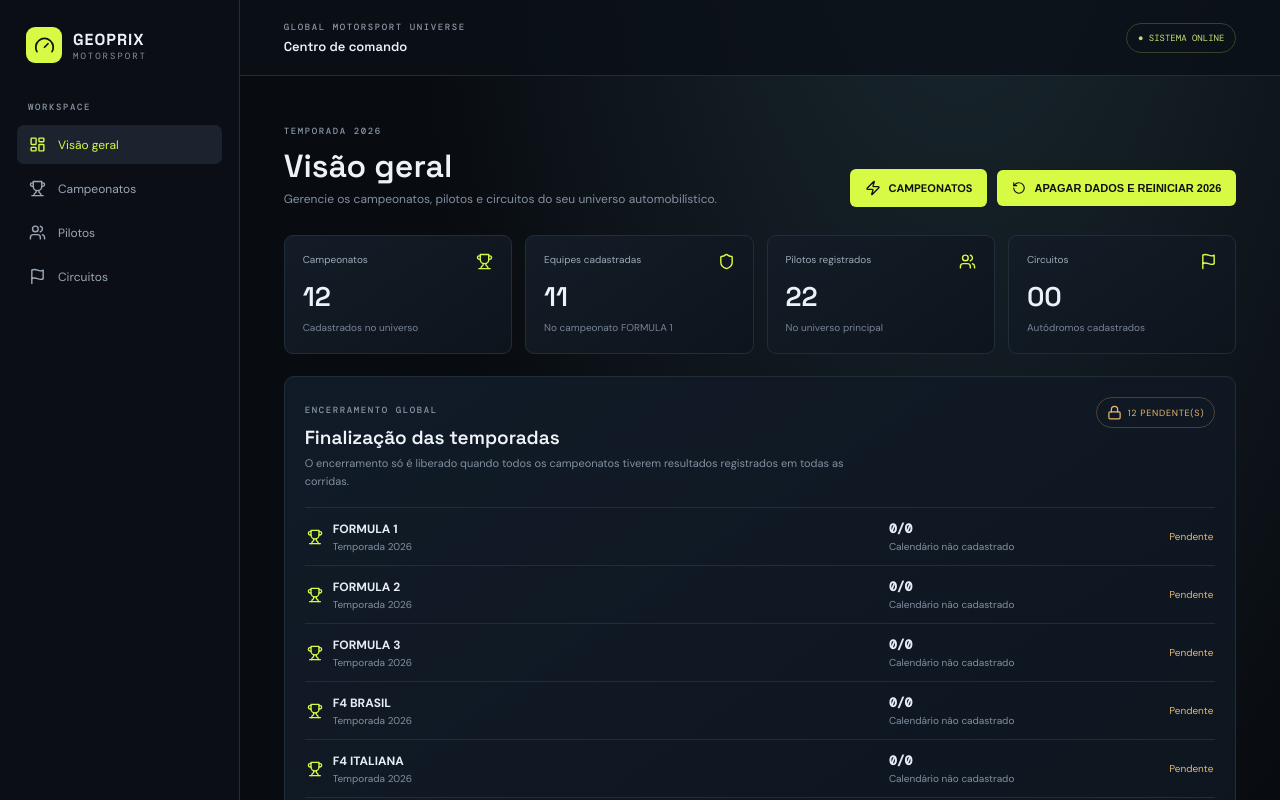
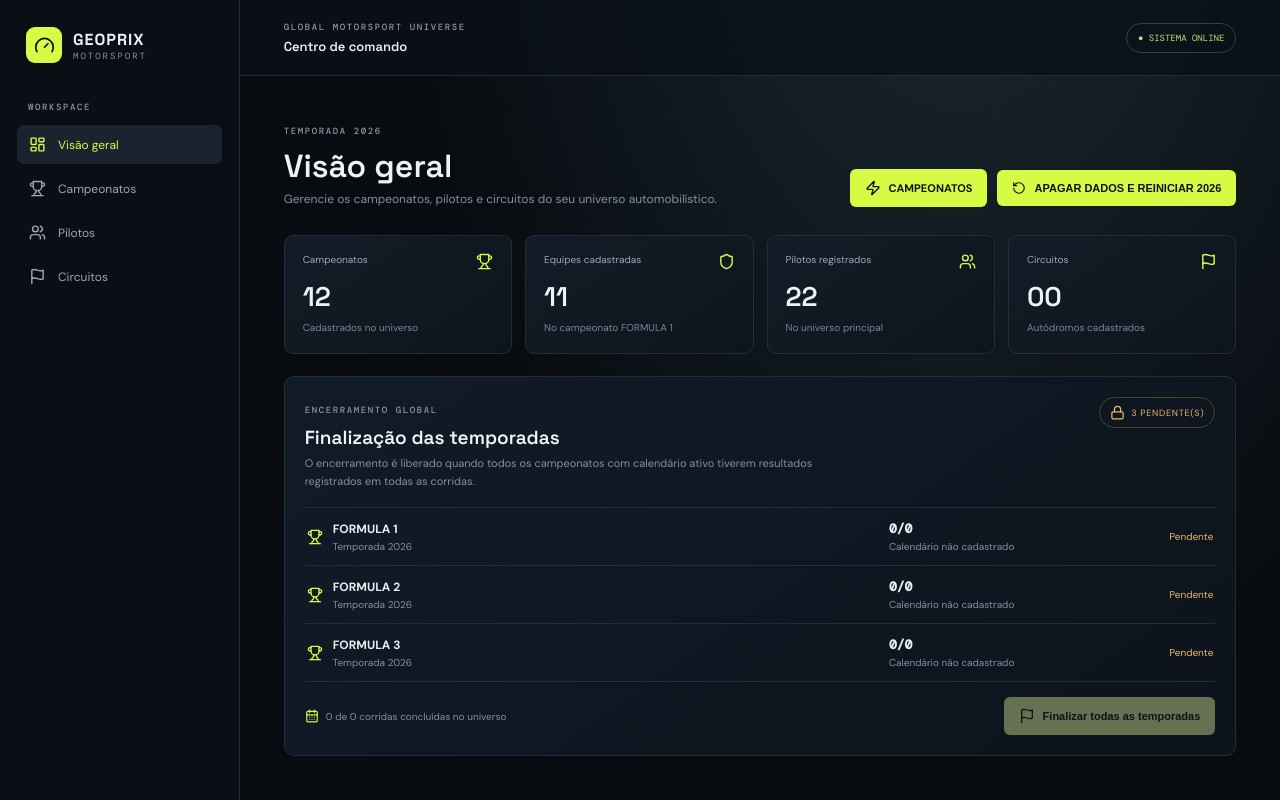
Before and after one commit to geoprix0-coder/geoprix-motorsport, a Next.js app: page / in a window 1280 px wide. Shown: the top 800 px of the page. Built offline with nearby package versions, Linux system fonts and the light colour scheme.

Commit message:
Include configured regional series in global season closing

```diff
--- a/src/app/global-season-finalizer.tsx
+++ b/src/app/global-season-finalizer.tsx
@@ -10,6 +10,7 @@ import {runAutomaticMarket,promoteF2DriversToF1Vacancies,type MarketEvent} from
 import type {Championship,Team} from "@/lib/types";
 
 type Status={id:string;name:string;season:number;rounds:number;completed:number;ready:boolean};
+const CORE_CHAMPIONSHIPS=new Set(["formula-1-2026","formula-2-2026","formula-3-2026"]);
 function readTeams(championshipId:string):Team[]{
  try{
   const raw=localStorage.getItem(teamStorageKey(championshipId));
@@ -23,7 +24,7 @@ export default function GlobalSeasonFinalizer(){
  const [busy,setBusy]=useState(false);
  const refresh=useCallback(()=>{
   const championships:Championship[]=readUniverseChampionships();
-  const next=championships.map(championship=>{
+  const next=championships.filter(championship=>CORE_CHAMPIONSHIPS.has(championship.id)||readChampionshipCalendar(championship.id).length>0).map(championship=>{
    const season=Number(localStorage.getItem("geoprix-season-"+championship.id))||championship.season;
    const rounds=readChampionshipCalendar(championship.id);
    const completed=rounds.filter(round=>round.status==="completed"&&round.results.length>0).length;
@@ -47,7 +48,7 @@ export default function GlobalSeasonFinalizer(){
    const rounds=readChampionshipCalendar(championship.id);
    const season=Number(localStorage.getItem("geoprix-season-"+championship.id))||championship.season;
    return {championship,rounds,season};
-  });
+  }).filter(item=>CORE_CHAMPIONSHIPS.has(item.championship.id)||item.rounds.length>0);
   if(!current.length||current.some(item=>!item.rounds.length||item.rounds.some(round=>round.status!=="completed"||!round.results.length))){
    setNotice("Ainda existem campeonatos com corridas sem resultados. Finalize todas as etapas de todos os campeonatos antes de continuar.");
    return;
@@ -87,7 +88,7 @@ export default function GlobalSeasonFinalizer(){
  }
  const pending=statuses.filter(item=>!item.ready).length;
  return <section className="global-season-panel">
-  <div className="global-season-heading"><div><span className="eyebrow">ENCERRAMENTO GLOBAL</span><h2>Finalização das temporadas</h2><p>O encerramento só é liberado quando todos os campeonatos tiverem resultados registrados em todas as corridas.</p></div><span className={allReady?"global-season-status ready":"global-season-status"}>{allReady?<><CheckCircle2 size={15}/> TODOS CONCLUÍDOS</>:<><Lock size={15}/> {pending} PENDENTE(S)</>}</span></div>
+  <div className="global-season-heading"><div><span className="eyebrow">ENCERRAMENTO GLOBAL</span><h2>Finalização das temporadas</h2><p>O encerramento é liberado quando todos os campeonatos com calendário ativo tiverem resultados registrados em todas as corridas.</p></div><span className={allReady?"global-season-status ready":"global-season-status"}>{allReady?<><CheckCircle2 size={15}/> TODOS CONCLUÍDOS</>:<><Lock size={15}/> {pending} PENDENTE(S)</>}</span></div>
   <div className="global-season-list">{statuses.map(item=><div className="global-season-row" key={item.id}><div className="global-season-name"><Trophy size={16}/><div><b>{item.name}</b><small>Temporada {item.season}</small></div></div><div className="global-season-progress"><b>{item.completed}/{item.rounds}</b><small>{item.rounds===0?"Calendário não cadastrado":item.ready?"Todas as corridas concluídas":"Corridas com resultados"}</small></div><span className={item.ready?"global-season-check ready":"global-season-check"}>{item.ready?"Concluído":"Pendente"}</span></div>)}</div>
   <div className="global-season-footer"><small><CalendarDays size={14}/> {statuses.filter(item=>item.rounds>0).reduce((sum,item)=>sum+item.completed,0)} de {statuses.reduce((sum,item)=>sum+item.rounds,0)} corridas concluídas no universo</small><button className="action-button" onClick={finishAll} disabled={!allReady||busy}>{busy?"Finalizando...":<><Flag size={16}/> Finalizar todas as temporadas</>}</button></div>
   {notice&&<p className="notice">{notice}</p>}
```
